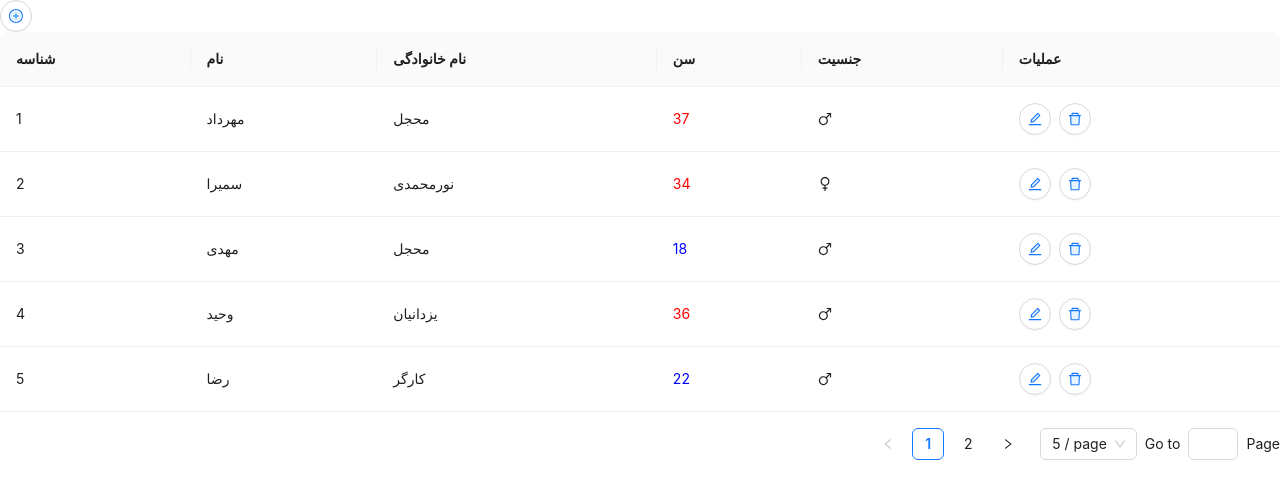
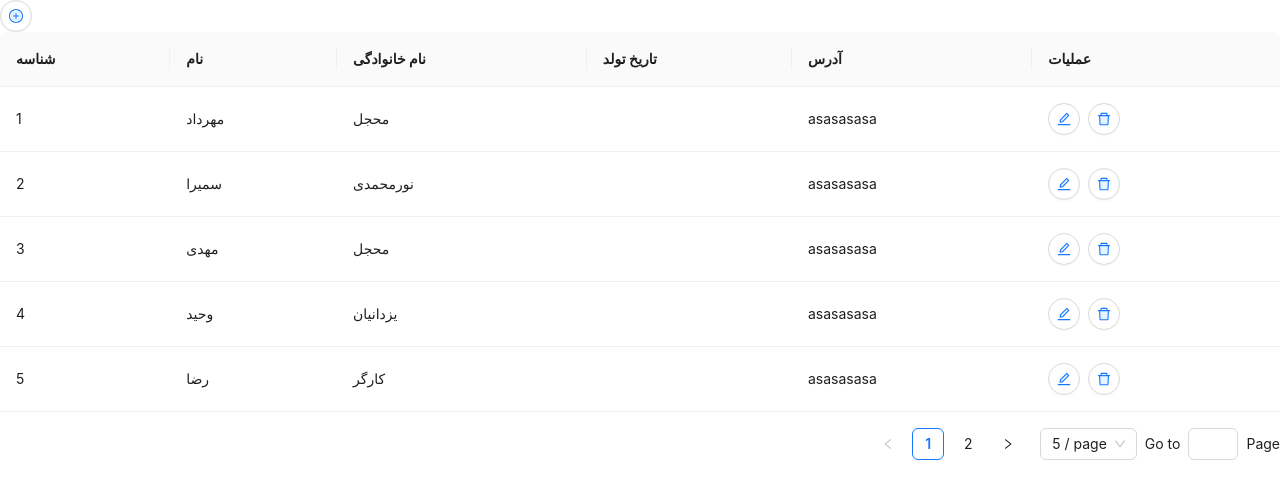
Before and after one commit to mehrdadmohajjel/FirstReact, a React (Create React App) app in the folder my-first-react/: page / in a window 1280 px wide. Shown: the top 498 px of the page. Built offline with nearby package versions, Linux system fonts and the light colour scheme.

Commit message:
Some changes in models done

```diff
--- a/my-first-react/src/pages/person/personPage.tsx
+++ b/my-first-react/src/pages/person/personPage.tsx
@@ -3,6 +3,8 @@ import { ColumnsType } from 'antd/es/table';
 import { IPerson } from 'models/IPerson';
 import React from 'react';
 import {EditTwoTone,DeleteTwoTone,ManOutlined,WomanOutlined,PlusCircleTwoTone} from '@ant-design/icons';
+import "moment/locale/fa";
+import moment from "moment";
 
 const { Option } = Select;
 
@@ -15,45 +17,64 @@ const personPage = ({}: Props) => {
     const [persons,setPersons]=React.useState<IPerson[]>([
         {
             id:1,
-            age:37,
             firstName:"مهرداد",
-            gender:'male',
-            lastName:"محجل"
+            lastName:"محجل",
+            address:"asasasasa",
+            isActive:true,
+            password:"4767997",
+            salt:"2288"
+
         },
         {
             id:2,
-            age:34,
             firstName:"سمیرا",
-            gender:'female',
-            lastName:"نورمحمدی"
+            lastName:"نورمحمدی",
+            address:"asasasasa",
+            isActive:true,
+            password:"4767997",
+            salt:"2288"
+
         },
         {
             id:3,
-            age:18,
             firstName:"مهدی",
-            gender:'male',
-            lastName:"محجل"
+            lastName:"محجل",
+            address:"asasasasa",
+            isActive:true,
+            password:"4767997",
+            salt:"2288"
+
         },
         {
             id:4,
-            age:36,
             firstName:"وحید",
-            gender:'male',
-            lastName:"یزدانیان"
+            lastName:"یزدانیان",
+            address:"asasasasa",
+            isActive:true,
+            password:"4767997",
+            salt:"2288"
+
         },
         {
             id:5,
-            age:22,
             firstName:"رضا",
-            gender:'male',
-            lastName:"کارگر"
+            lastName:"کارگر",
+            address:"asasasasa",
+            isActive:true,
+            password:"4767997",
+            salt:"2288"
+
         },
         {
             id:6,
-            age:18,
             firstName:"محمدرضا",
-            gender:'male',
-            lastName:"تازیان"
+            lastName:"تازیان",
+            address:"asasasasa",
+            isActive:true,
+            password:"4767997",
+            salt:"2288"
+
+
         }
 
     ])
@@ -76,19 +97,19 @@ const personPage = ({}: Props) => {
           key: 'lastName',
         },
         {
-            title: 'سن',
-            dataIndex: 'age',
-            key: 'age',
-            render:(age:number) => <span style={{color: age>30 ?'red':'blue'}}>{age}</span>
+            title: 'تاریخ تولد',
+            dataIndex: 'BirthDate',
+            key: 'BirthDate',
+            // render:(age:number) => <span style={{color: age>30 ?'red':'blue'}}>{age}</span>
         },
           {
-            title: 'جنسیت',
-            dataIndex: 'gender',
-            key: 'gender',
-            render: (gender: string) =>
-            <Space>
-                {gender == 'male' ? <ManOutlined /> :<WomanOutlined />}
-            </Space>
+            title: 'آدرس',
+            dataIndex: 'address',
+            key: 'address',
+            // render: (gender: string) =>
+            // <Space>
+            //     {gender == 'male' ? <ManOutlined /> :<WomanOutlined />}
+            // </Space>
         },
         {
             title:'عملیات',
@@ -169,20 +190,18 @@ const personPage = ({}: Props) => {
         </Form.Item>
         <Row>
             <Col span={12}>
-            <Form.Item name="age" label="سن" rules={[{required:false},{type:'number',min:15,max:80}]} labelCol={{span:10}} wrapperCol={{span:10}}
+            <Form.Item name="BirthDate" label="تاریخ تولد" rules={[{required:false},{type:'date'}]} labelCol={{span:10}} wrapperCol={{span:10}}
             >
-        <InputNumber />
+        <Input />
         </Form.Item>
             </Col>
             <Col span={12}>
-            <Form.Item name="gender" label="جنسیت" rules={[{required:true}]} labelCol={{span:10}} wrapperCol={{span:10}}>
-        <Select   >
-            <Option value="male"> مرد </Option>
-            <Option value="female"> زن </Option>
-        </Select>
+            <Form.Item name="address" label="آدرس" rules={[{required:false},{type:'string'}]} labelCol={{span:10}} wrapperCol={{span:10}}
+            >
+        <Input />
         </Form.Item>
+            </Col>
 
-            </Col>
         </Row>
 
   </Form>
--- /dev/null
+++ b/package.json
@@ -0,0 +1,5 @@
+{
+  "dependencies": {
+    "antd-jalali-moment": "^3.3.8"
+  }
+}
```
Also changed, not shown: my-first-react/src/models/IPerson.ts (+5 -2 lines), 1 other file (tests, documents, lock files or other folders).
